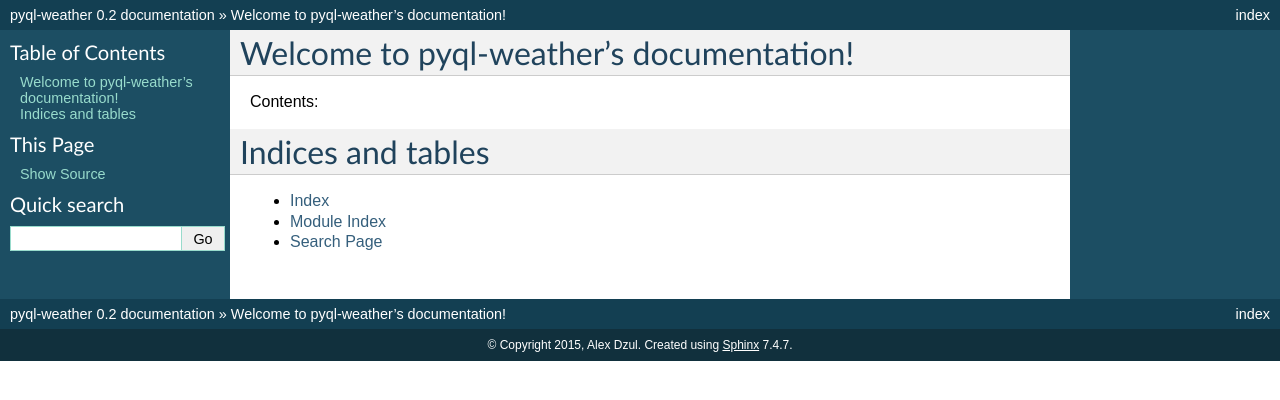
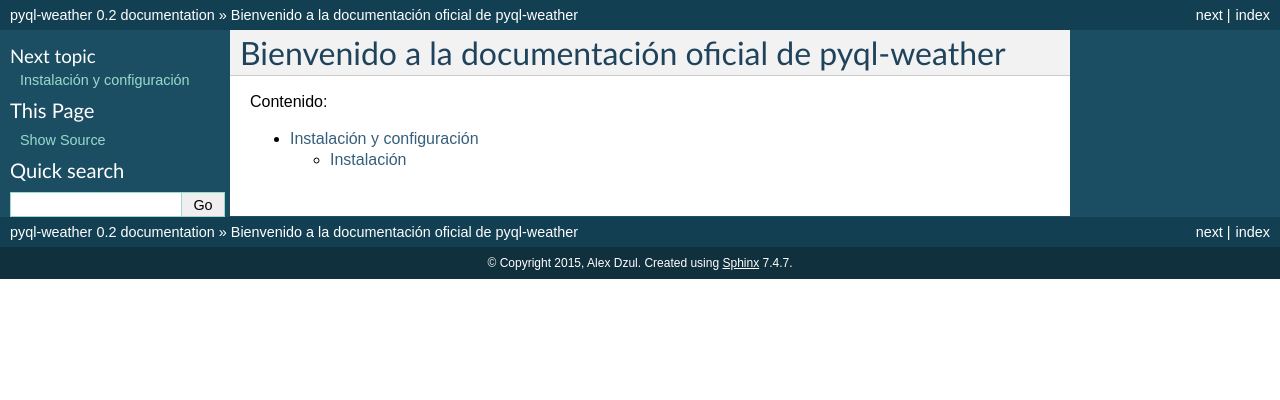
Before and after one commit to alexdzul/pyql-weather, a Sphinx documentation site: the page built from docs/index.rst, in a window 1280 px wide. Shown: the top 400 px of the page. Built offline with Sphinx 7.4.7, drawn with Linux system fonts in a browser that asks for light colours.

```diff
--- a/docs/index.rst
+++ b/docs/index.rst
@@ -1,21 +1,9 @@
-.. pyql-weather documentation master file, created by
-   sphinx-quickstart on Sat Feb 21 12:22:28 2015.
-   You can adapt this file completely to your liking, but it should at least
-   contain the root `toctree` directive.
+Bienvenido a la documentación oficial de pyql-weather
+=====================================================
 
-Welcome to pyql-weather's documentation!
-========================================
-
-Contents:
+Contenido:
 
 .. toctree::
    :maxdepth: 2
 
-
-
-Indices and tables
-==================
-
-* :ref:`genindex`
-* :ref:`modindex`
-* :ref:`search`
+   installation
```
